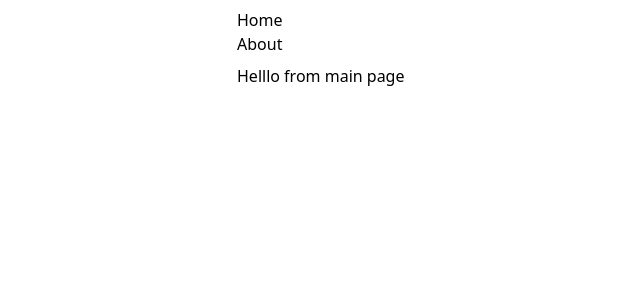
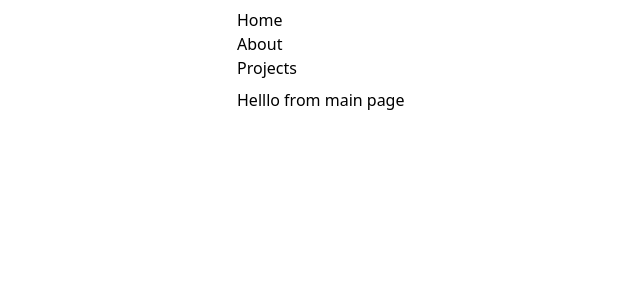
Before and after one commit to rmnvnc/nuxt-portfolio, a Nuxt app: page / in a window 1280 px wide. Shown: the top 300 px of the page, without its empty margins (67-707 px from the left). Built offline with nearby package versions, Linux system fonts and the light colour scheme.

Commit message:
Component - menu

```diff
--- /dev/null
+++ b/app/components/menu.vue
@@ -0,0 +1,9 @@
+<template>
+    <nav class="mb-2">
+        <ul class="pt-2">
+            <li><NuxtLink to="/">Home</NuxtLink></li>
+            <li><NuxtLink to="/about">About</NuxtLink></li>
+            <li><NuxtLink to="/projects">Projects</NuxtLink></li>
+        </ul>
+    </nav>
+</template>
--- a/app/layouts/default.vue
+++ b/app/layouts/default.vue
@@ -1,11 +1,6 @@
 <template>
     <div class="container mx-auto max-w-2xl">
-        <nav class="mb-2">
-            <ul class="pt-2">
-                <li><NuxtLink to="/">Home</NuxtLink></li>
-                <li><NuxtLink to="/about">About</NuxtLink></li>
-            </ul>
-        </nav>
+        <Menu />
         <main>
             <slot />
         </main>
```
